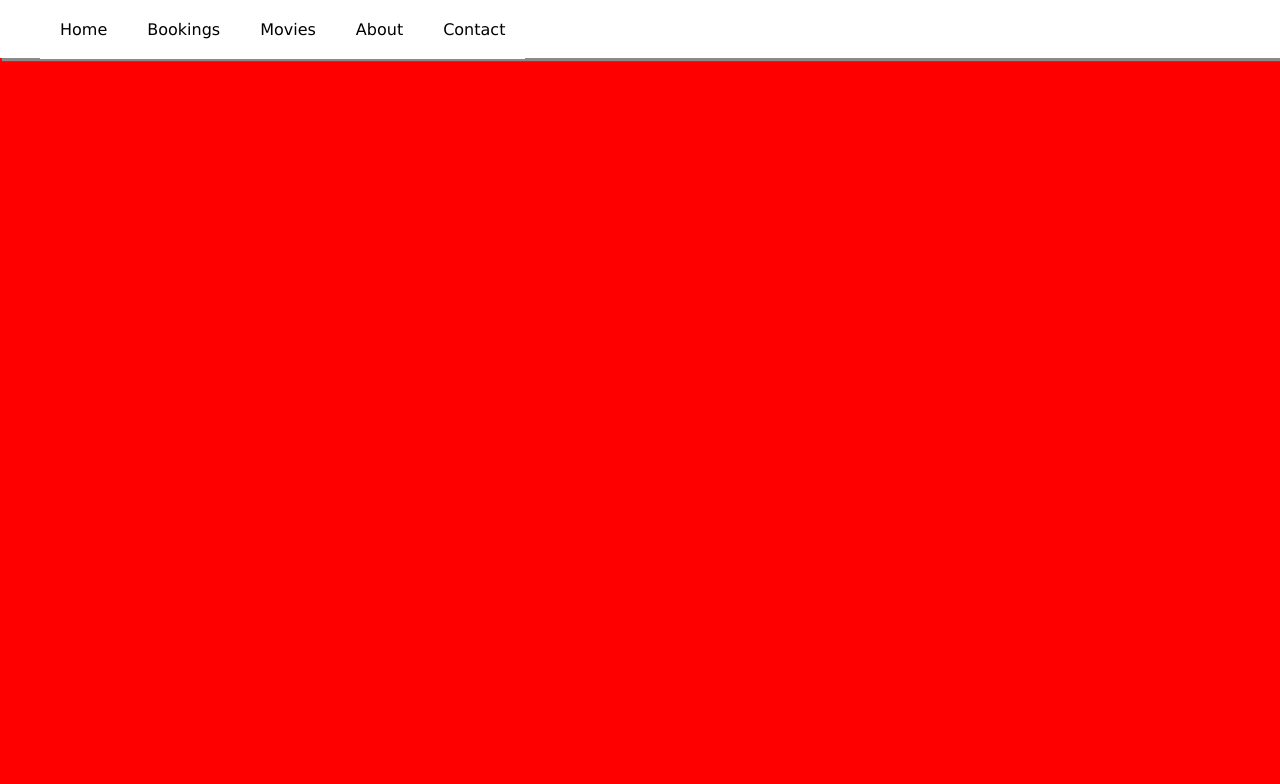
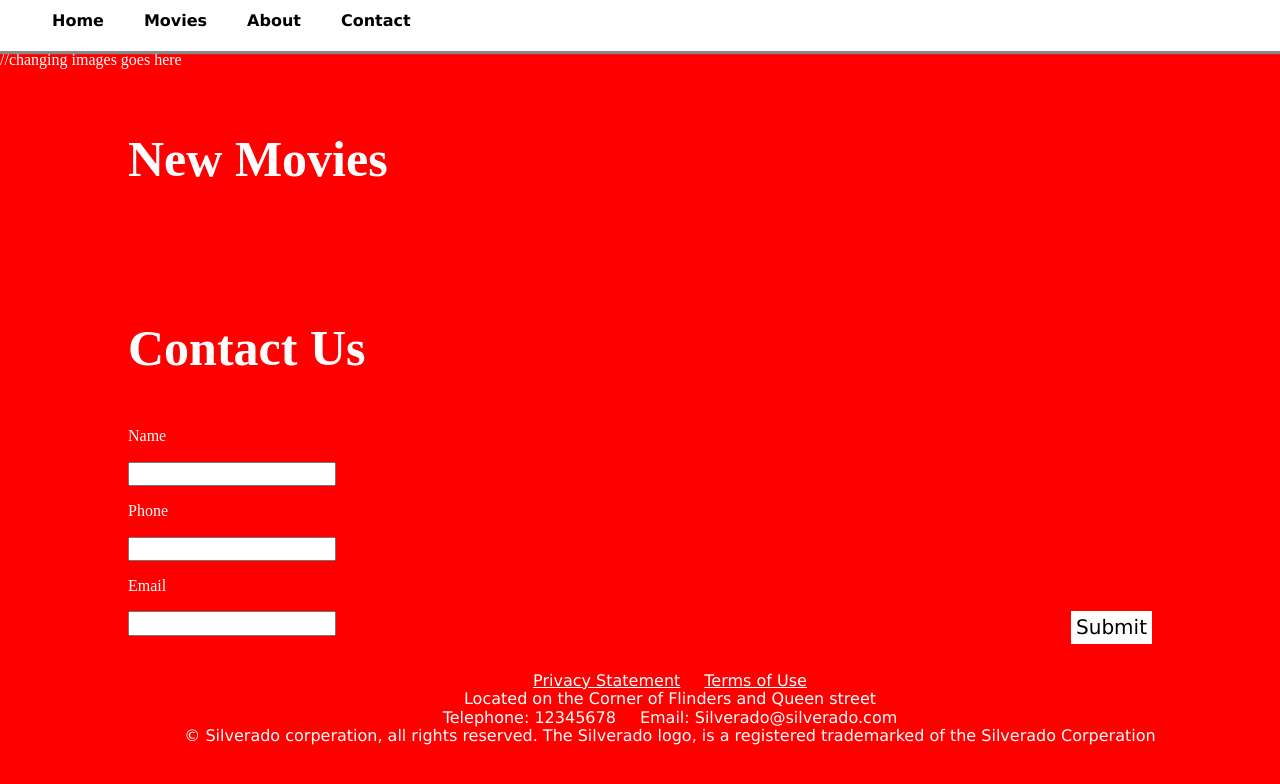
Before and after one commit to antodoms/Silverado, a PHP site: page / in a window 1280 px wide. Shown: the top 784 px of the page. Run offline with PHP 8.4, Linux system fonts and the light colour scheme; some libraries are stand-ins or nearby versions.

Commit message:
edited movies

```diff
--- a/css/stylesheet.css
+++ b/css/stylesheet.css
@@ -18,12 +18,14 @@
 header {
     background-color: white;
     color: cadetblue;
-    width: 100%;
-    position: absolute;
-    min-height: 54px;
+    width: 101%;
+    position: fixed;
+    min-height: 55px;
     padding-top: 4px;
     margin: -8px;
     box-shadow: 2px 3px 1px #8C8989;
+    top: 0px;
+    z-index:1000;
 }
 
 nav ul {
@@ -35,13 +37,138 @@
     float: left;
 }
 
+.movies {
+    font-family: Verdana;
+    text-align: center;
+    width: 300px;
+    float: left;
+    padding: 15px;
 
+    -webkit-animation-name: showmovies;
+    -webkit-animation-duration: 1s;
+    -moz-animation: showmovies 1s;
+    -o-animation: showmovies 1s;
+    -ms-animation: showmovies 1s;
+    animation: showmovies 1s;
+}
+
+@keyframes showmovies {
+    0%   { display:none; padding:0px;}
+    5%  { display:block; padding:10px;}
+    100% { width: 300px; padding:15px;}
+}
+
+.movies img {
+    width: 300px;
+    height: 300px;
+}
+
+.movies h1 {
+    background-color: rgba(73, 73, 73, 0.89);
+    padding: 5px;
+    margin-top: -54px;
+    position: absolute;
+    width: 290px;
+    z-index:10;
+}
+table{
+        -webkit-animation-name: showtable;
+    -webkit-animation-duration: 1s;
+    -moz-animation: showtable 1s;
+    -o-animation: showtable 1s;
+    -ms-animation: showtable 1s;
+    animation: showtable 1s;
+}
+
+@keyframes showtable {
+    0%   { display:none; opacity:1;}
+    5%  { display:block; opacity:0.7; width:95%;}
+    100% { opacity:1; width:100%; }
+}
+
+#datetime table, th, td {
+    border: 1px solid white;
+    border-collapse: collapse;
+}
+th, td {
+    padding: 15px;
+}
+
+#datetime {
+    width:100%;
+    margin: 0 auto;
+}
+
+th {
+    background: rgba(255, 255, 255, 0.9);
+    color: black;
+    border-color: black;
+}
+
+td button {
+    background-color: rgba(57, 255, 0, 0.7);
+    color: white;
+    padding: 5px;
+    width: 80%;
+    margin: 0px auto;
+    border-radius: 5px;
+    -moz-border-radius: 5px;
+    -webkit-border-radius: 5px;
+    border: 1px solid white;
+
+}
+
+.container {
+    margin: 0 auto;
+    width: 80%;
+    padding: 20px;
+}
+
+input[type="submit"] {
+    background-color: green;
+    border: none;
+    padding: 5px;
+    margin: 0 auto;
+    width: 90%;
+    text-transform: uppercase;
+}
+
+
+.MainPageHeadings {
+    color: white;
+    text-align: left;
+    font-size: 50px;
+    font-family: Futura;
+}
+
+footer ul li {
+    color: white;
+    font-family: Verdana;
+    text-decoration: none;
+    float: bottom;
+    display: inline-block;
+    margin-left: 20px;
+    /*text-align: center;*/
+}
+
+footer ul li a {
+    text-decoration: none;
+    color: white;
+}
+
+footer ul li a:hover {
+    color: #7C7C7C;
+}
 
 /* Android phone, smartphones, landscape iPhone */
 @media only screen and (min-width: 480px) {
  body{
      background-color:green;
     /*color:white;*/
+ }
+
+ main {
+     margin-top: 51px;
  }
 
 }
--- a/index.html
+++ b/index.html
@@ -5,7 +5,11 @@
 
     <head>
         <title>Silverado</title>
-        <link rel="stylesheet" type="text/css" href="css/stylesheet.css">
+        <meta charset="UTF-8">
+        <link rel="stylesheet" type="text/css" href="https://cdnjs.cloudflare.com/ajax/libs/normalize/3.0.3/normalize.css" />
+        <link rel="stylesheet" type="text/css" href="css/stylesheet.css" />
+
+
     </head>
 
 
@@ -14,21 +18,48 @@
         <header>
             <nav>
                <ul>
-                    <li><a href="#">Home</a></li>
-                    <li><a hred="#">Bookings</a></li>
-                    <li><a href="#">Movies</a></li>
-                    <li><a href="#">About</a></li>
-                    <li><a href="#">Contact</a></li>
+                    <li><b><a href="#">Home</a></b></li>
+                    <li hidden><b><a href="#">Bookings</a></b></li>
+                    <li><b><a href="./movies.html">Movies</a></b></li>
+                    <li><b><a href="#about">About</a></b></li>
+                    <li><b><a href="#">Contact</a></b></li>
                 </ul>
             </nav>
         </header>
 
         <main>
+            <div>
+                //changing images goes here
+            </div>
 
+            <div class="container">
+                <h2 class="MainPageHeadings">New Movies</h2>
+            </div>
+
+
+            <div class="container">
+                <h3 class="MainPageHeadings">Contact Us</h3>
+                <p>Name</p>
+                <input type="text" name="FirstName">
+                <p>Phone</p>
+                <input type="text" name="Phone">
+                <p>Email</p>
+                <input type="text" name="Email">
+                <a style="color: black; background-color: white; padding: 5px; font-size: 20px; font-family: Verdana; float: right">Submit</a>
+            </div>
         </main>
 
         <footer>
-
+            <div id="about">
+            <ul style="text-align: center">
+                <li style="text-decoration: underline">Privacy Statement</li>
+                <li style="text-decoration: underline">Terms of Use</li>
+                <li style="display: block"><a href="https://www.google.com.au/maps/place/Queen+St+%26+Flinders+Ln,+Melbourne+VIC+3000/@-37.8176509,144.962536,19z/data=!4m2!3m1!1s0x6ad642b34655bfa1:0x3304f6319750b285">Located on the Corner of Flinders and Queen street</a></li>
+                <li>Telephone: 12345678</li>
+                <li>Email: Silverado@silverado.com</li>
+                <li style="display: block">&copy; Silverado corperation, all rights reserved. The Silverado logo, is a registered trademarked of the Silverado Corperation</li>
+            </ul>
+            </div>
         </footer>
 
     </body>
```
Also changed, not shown: Bookings.html (added, +9 -0 lines), js/movies.js (added, +92 -0 lines), movies.html (added, +175 -0 lines), images/ratings/G.png (renamed from Images/Ratings/G.png), images/ratings/M.png (renamed from Images/Ratings/M.png), images/ratings/MA.png (renamed from Images/Ratings/MA.png), images/ratings/PG.png (renamed from Images/Ratings/PG.png), images/ratings/R.png (renamed from Images/Ratings/R.png), images/thumbnails/avengers.png (added), images/thumbnails/incredibles.png (added), images/thumbnails/jurasic.png (added), images/thumbnails/lifeofpi.png (added), images/thumbnails/lionking.png (added), images/thumbnails/mrbeen.png (added), 2 more files.
